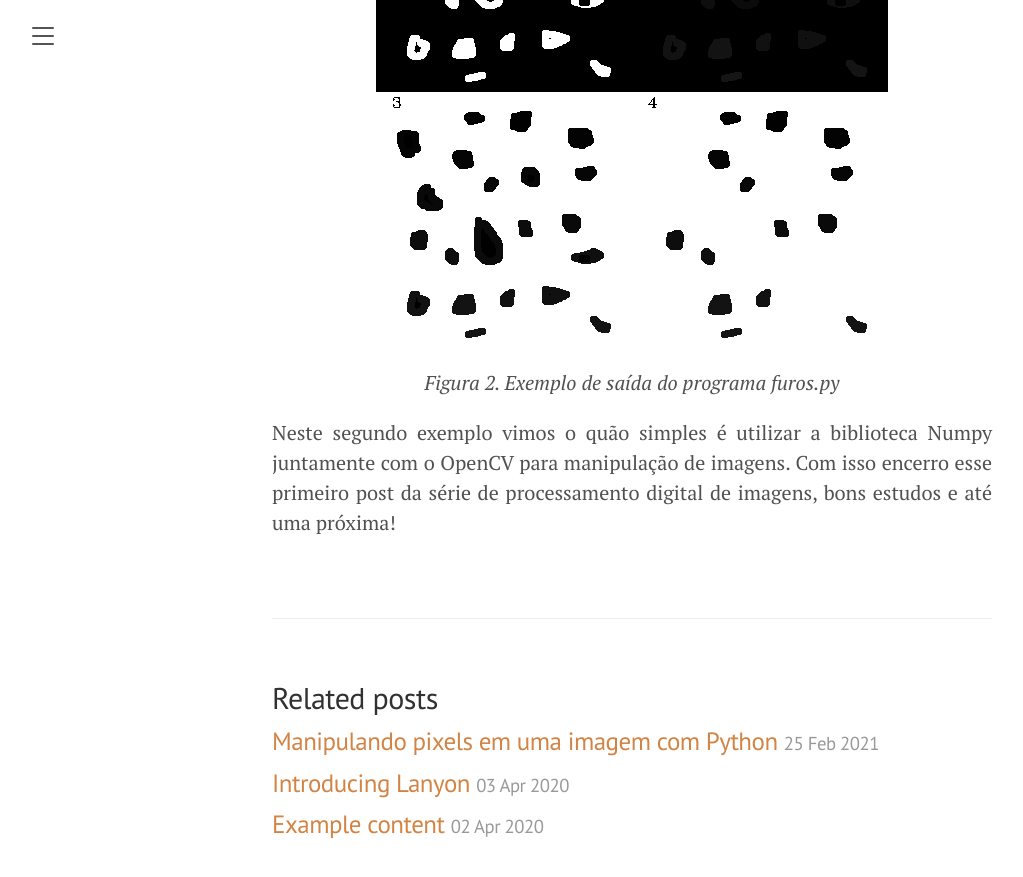
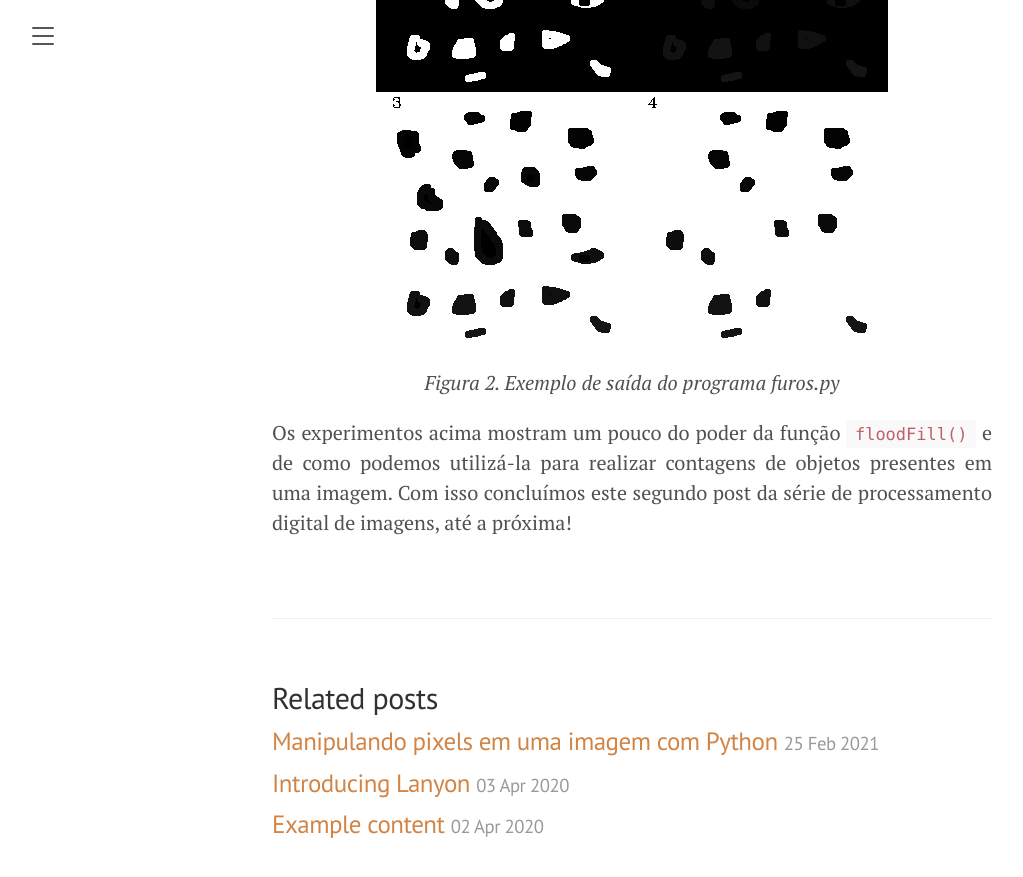
Before and after one commit to lucasamds/lucasamds.github.io, a Jekyll site: the page built from _posts/2021-02-26-preenchendo regiões.md, in a window 1280 px wide and 900 px high, scrolled down 8696 px. Shown: the top 877 px of the window, without its empty margins (8-1031 px from the left). Built offline with Jekyll 4.4.1, drawn with Linux system fonts in a browser that asks for light colours.

Commit message:
Update 2021-02-26-preenchendo regiões.md

```diff
--- a/_posts/2021-02-26-preenchendo regiões.md
+++ b/_posts/2021-02-26-preenchendo regiões.md
@@ -283,4 +283,4 @@ A imagem possui 7 objetos com furos e 14 sem furos.``
 ![](https://raw.githubusercontent.com/lucasamds/lucasamds.github.io/main/public/images/furos.png)
 *Figura 2. Exemplo de saída do programa furos.py*
 
-Neste segundo exemplo vimos o quão simples é utilizar a biblioteca Numpy juntamente com o OpenCV para manipulação de imagens. Com isso encerro esse primeiro post da série de processamento digital de imagens, bons estudos e até uma próxima!
+Os experimentos acima mostram um pouco do poder da função `floodFill()` e de como podemos utilizá-la para realizar contagens de objetos presentes em uma imagem. Com isso concluímos este segundo post da série de processamento digital de imagens, até a próxima!
```
